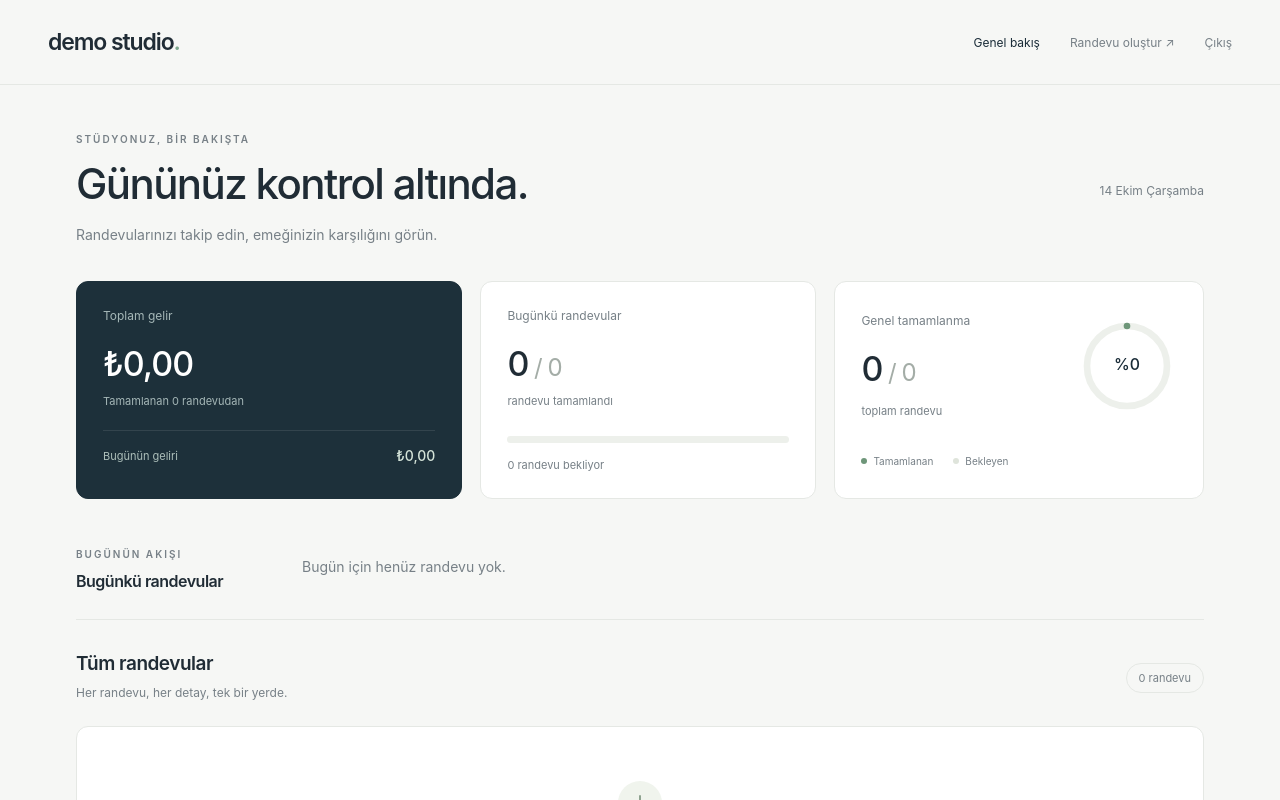
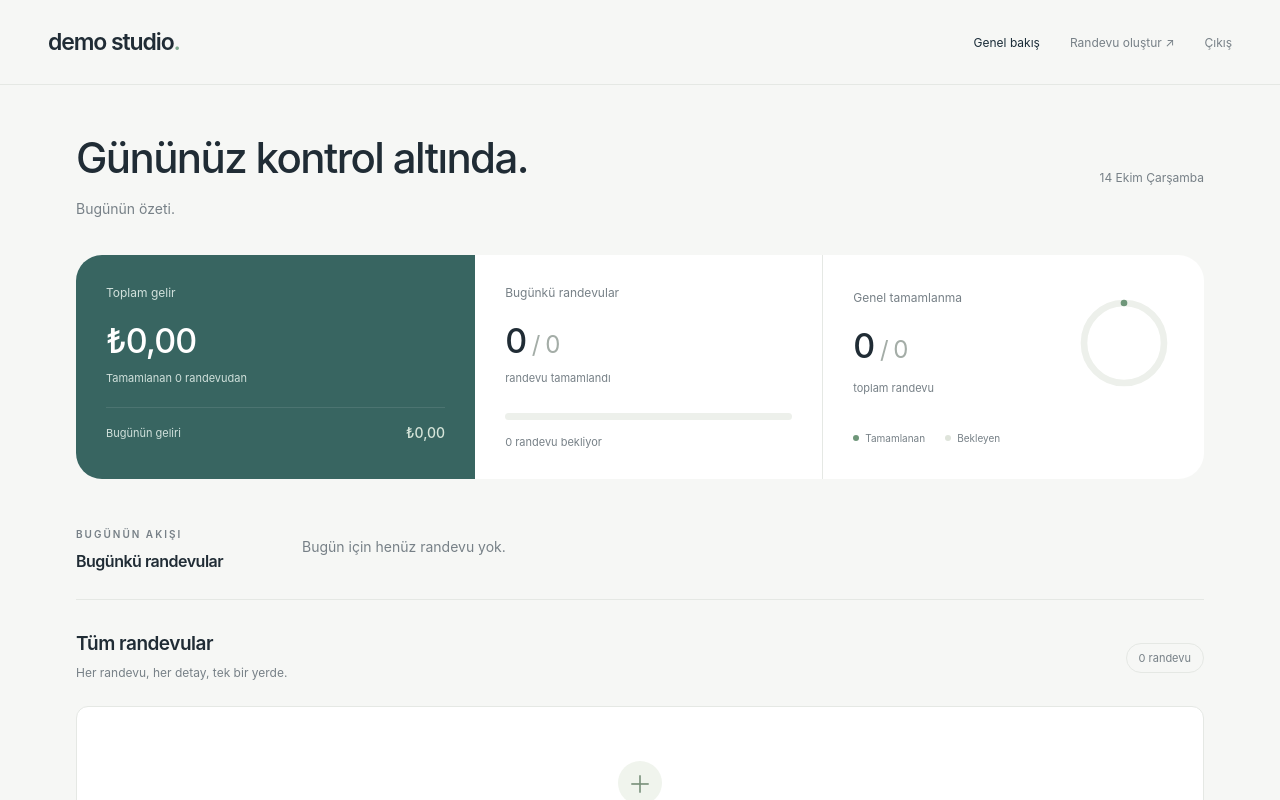
Before and after one commit to halilaslanturk04/demo-studio, a React (Vite) app: page /dashboard in a window 1280 px wide. Shown: the top 800 px of the page. Built offline with nearby package versions, Linux system fonts and the light colour scheme.

Commit message:
Refine colors and simplify dashboard summary

```diff
--- a/src/pages/BookingPage.jsx
+++ b/src/pages/BookingPage.jsx
@@ -238,9 +238,6 @@ function BookingPage({ addAppointment, appointments }) {
           )}
         </form>
       </main>
-      <footer className="page-footer">
-        demo studio · Size zaman ayırıyoruz.
-      </footer>
     </div>
   );
 }
--- a/src/pages/DashboardPage.jsx
+++ b/src/pages/DashboardPage.jsx
@@ -51,10 +51,9 @@ function DashboardPage({ appointments, completeAppointment }) {
       <main className="dashboard-main">
         <div className="dashboard-heading">
           <div>
-            <p className="eyebrow">STÜDYONUZ, BİR BAKIŞTA</p>
             <h1>Gününüz kontrol altında.</h1>
             <p className="muted">
-              Randevularınızı takip edin, emeğinizin karşılığını görün.
+              Bugünün özeti.
             </p>
           </div>
           <span className="date-label">
@@ -121,9 +120,6 @@ function DashboardPage({ appointments, completeAppointment }) {
                 pathLength="100"
                 strokeDasharray={`${completionPercent} 100`}
               />
-              <text x="60" y="65" textAnchor="middle">
-                %{completionPercent}
-              </text>
             </svg>
             <div className="chart-legend">
               <span>
@@ -278,9 +274,6 @@ function DashboardPage({ appointments, completeAppointment }) {
           )}
         </section>
       </main>
-      <footer className="page-footer">
-        demo studio · Her detay yerli yerinde.
-      </footer>
     </div>
   );
 }
--- a/src/pages/LoginPage.jsx
+++ b/src/pages/LoginPage.jsx
@@ -59,7 +59,6 @@ function LoginPage() {
             Giriş yap <span aria-hidden="true">↗</span>
           </button>
         </form>
-        <p className="login-footer">Daha düzenli bir gün, tek bir yerde.</p>
       </section>
     </main>
   );
--- a/src/styles/dashboard.css
+++ b/src/styles/dashboard.css
@@ -1,7 +1,7 @@
 .dashboard-main {
   max-width: 1224px;
   margin: auto;
-  padding: 48px 48px 10px;
+  padding: 48px 48px 48px;
 }
 .dashboard-heading {
   display: flex;
@@ -18,13 +18,16 @@
 .stats-grid {
   display: grid;
   grid-template-columns: 1.15fr 1fr 1.1fr;
-  gap: 18px;
+  gap: 0;
+  background: #fff;
+  border-radius: 26px;
+  overflow: hidden;
 }
 .stat-card {
-  padding: 26px;
-  border: 1px solid var(--line);
-  border-radius: 12px;
-  background: #fff;
+  padding: 30px;
+  border: 0;
+  border-radius: 0;
+  background: transparent;
   min-width: 0;
   display: flex;
   flex-direction: column;
@@ -53,13 +56,12 @@
   color: var(--muted);
 }
 .income-card {
-  background: #1d303a;
+  background: #386561;
   color: #fff;
-  border-color: #1d303a;
 }
 .income-card .stat-label,
 .income-card .stat-caption {
-  color: #a5b7b7;
+  color: #d1e1dc;
 }
 .income-divider {
   height: 1px;
@@ -72,7 +74,7 @@
   justify-content: space-between;
   gap: 12px;
   font-size: 11px;
-  color: #adbfba;
+  color: #d1e1dc;
 }
 .income-today strong {
   font-size: 14px;
@@ -105,6 +107,7 @@ progress::-moz-progress-bar {
   grid-template-columns: 1fr 100px;
   align-items: center;
   gap: 10px;
+  border-left: 1px solid var(--line);
 }
 .completion-ring {
   width: 100%;
@@ -123,11 +126,6 @@ progress::-moz-progress-bar {
   transform: rotate(-90deg);
   transform-origin: 60px 60px;
   transition: stroke-dasharray 0.5s ease;
-}
-.completion-ring text {
-  fill: var(--ink);
-  font-size: 19px;
-  font-weight: 500;
 }
 .chart-legend {
   grid-column: 1/-1;
@@ -337,7 +335,7 @@ progress::-moz-progress-bar {
     padding: 36px 24px;
   }
   .stats-grid {
-    gap: 12px;
+    gap: 0;
   }
   .stat-card {
     padding: 20px;
@@ -406,6 +404,8 @@ progress::-moz-progress-bar {
   }
   .completion-card {
     grid-template-columns: 1fr 100px;
+    border-left: 0;
+    border-top: 1px solid var(--line);
   }
   .dashboard-main {
     padding-left: 20px;
--- a/src/styles/login.css
+++ b/src/styles/login.css
@@ -3,7 +3,7 @@
   display: grid;
   place-items: center;
   padding: 32px 20px;
-  background: #15232e;
+  background: #526775;
 }
 .login-card {
   width: 100%;
@@ -42,14 +42,6 @@
   margin-top: 14px;
   justify-content: space-between;
 }
-.login-footer {
-  margin-top: 32px;
-  padding-top: 22px;
-  border-top: 1px solid var(--line);
-  font-size: 11px;
-  color: #959c97;
-  text-align: center;
-}
 @media (max-width: 420px) {
   .login-card {
     padding: 34px 26px;
```
